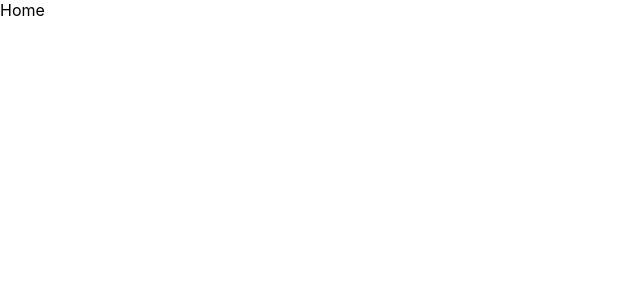
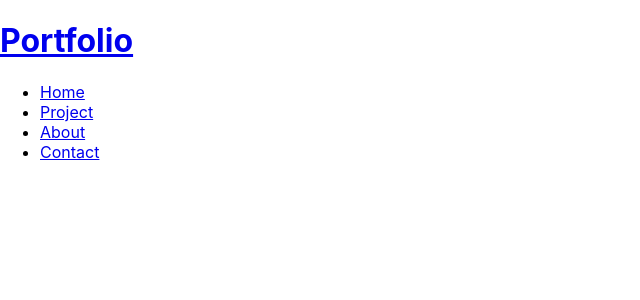
Before and after one commit to magical91/Portfolio_pro, a React (Create React App) app: page / in a window 1280 px wide. Shown: the top 300 px of the page, without its empty margins (0-640 px from the left). Built offline with nearby package versions, Linux system fonts and the light colour scheme.

Commit message:
added a functional navbar with corresponding routes

```diff
--- /dev/null
+++ b/src/components/Navbar.js
@@ -0,0 +1,30 @@
+import "./Navbar.css"
+
+import React from 'react';
+import { Link } from "react-router-dom";
+
+const Navbar = () => {
+  return (
+      <div className="header">
+          <Link to="/">
+              <h1>Portfolio</h1>
+          </Link>
+          <ul>
+              <li>
+                  <Link to="/">Home</Link>
+              </li>
+              <li>
+                  <Link to="/project">Project</Link>
+              </li>
+              <li>
+                  <Link to="/about">About</Link>
+              </li>
+              <li>
+                  <Link to="/contact">Contact</Link>
+              </li>
+          </ul>
+    </div>
+  )
+}
+
+export default Navbar
--- a/src/routes/Home.js
+++ b/src/routes/Home.js
@@ -1,8 +1,11 @@
 import React from 'react'
+import Navbar from '../components/Navbar'
 
 const Home = () => {
   return (
-    <div>Home</div>
+    <div>
+      <Navbar />
+    </div>
   )
 }
 
```
Also changed, not shown: src/components/Navbar.css (added).
